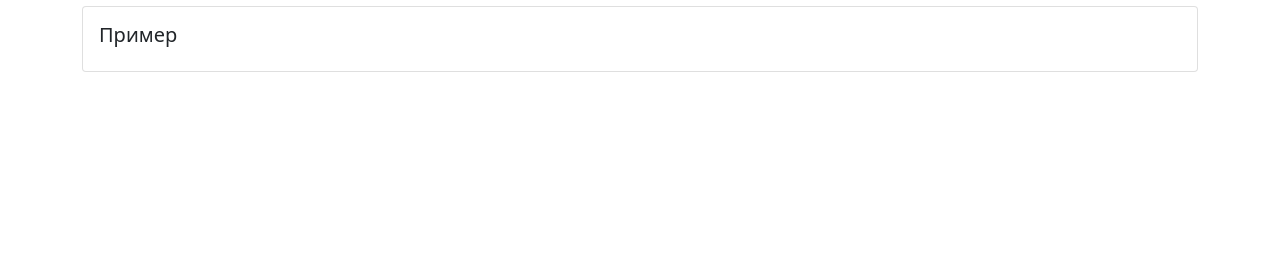
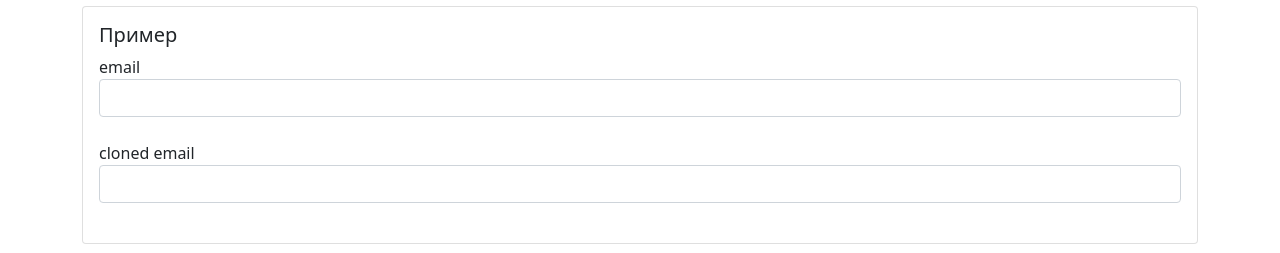
Before and after one commit to LisPavel/react-hooks, a React (Create React App) app: page /cloneElement in a window 1280 px wide. Shown: the part 395-648 px from the top of the page. Built offline with nearby package versions, Linux system fonts and the light colour scheme.

Commit message:
clone element

```diff
--- a/src/app/components/examples/cloneElement/cloneElementExample.jsx
+++ b/src/app/components/examples/cloneElement/cloneElementExample.jsx
@@ -2,10 +2,22 @@
 import CardWrapper from "../../common/Card";
 
 import SmallTitle from "../../common/typografy/smallTitle";
+import TextField from "../../common/form/textField";
 const CloneElementExample = () => {
+    const field = <TextField label="email" name="email" />;
+
+    const handleChange = (params) => {
+        console.log(params);
+    };
+
     return (
         <CardWrapper>
             <SmallTitle>Пример</SmallTitle>
+            {field}
+            {React.cloneElement(field, {
+                onChange: handleChange,
+                label: "cloned email"
+            })}
         </CardWrapper>
     );
 };
```
